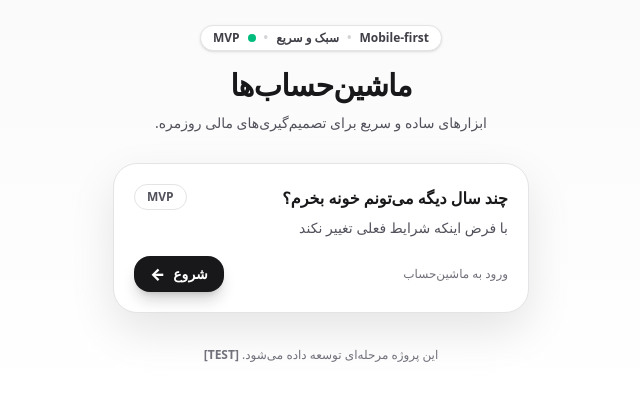
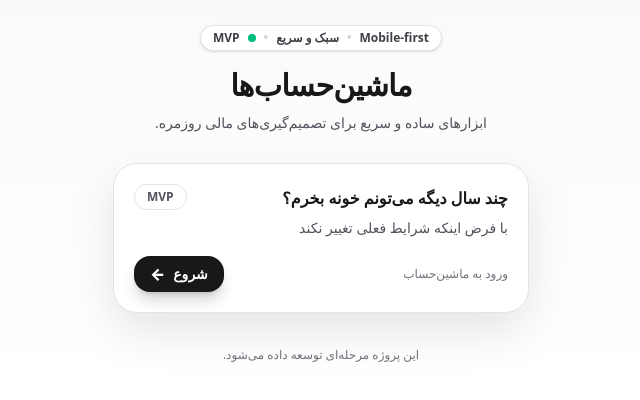
Before and after one commit to faran1989/calculator, a Next.js app: page / in a window 1280 px wide. Shown: the top 400 px of the page, without its empty margins (319-959 px from the left). Built offline with nearby package versions, Linux system fonts and the light colour scheme.

Commit message:
Update page.tsx

```diff
--- a/app/page.tsx
+++ b/app/page.tsx
@@ -40,9 +40,10 @@ export default function HomePage() {
         </section>
 
         {/* Footer note */}
-        <p className="mt-8 text-center text-xs text-zinc-500 leading-5">
-  این پروژه مرحله‌ای توسعه داده می‌شود. <span className="font-bold">[TEST]</span>
+       <p className="mt-8 text-center text-xs text-zinc-500 leading-5">
+  این پروژه مرحله‌ای توسعه داده می‌شود.
 </p>
+
 
       </div>
     </main>
```
